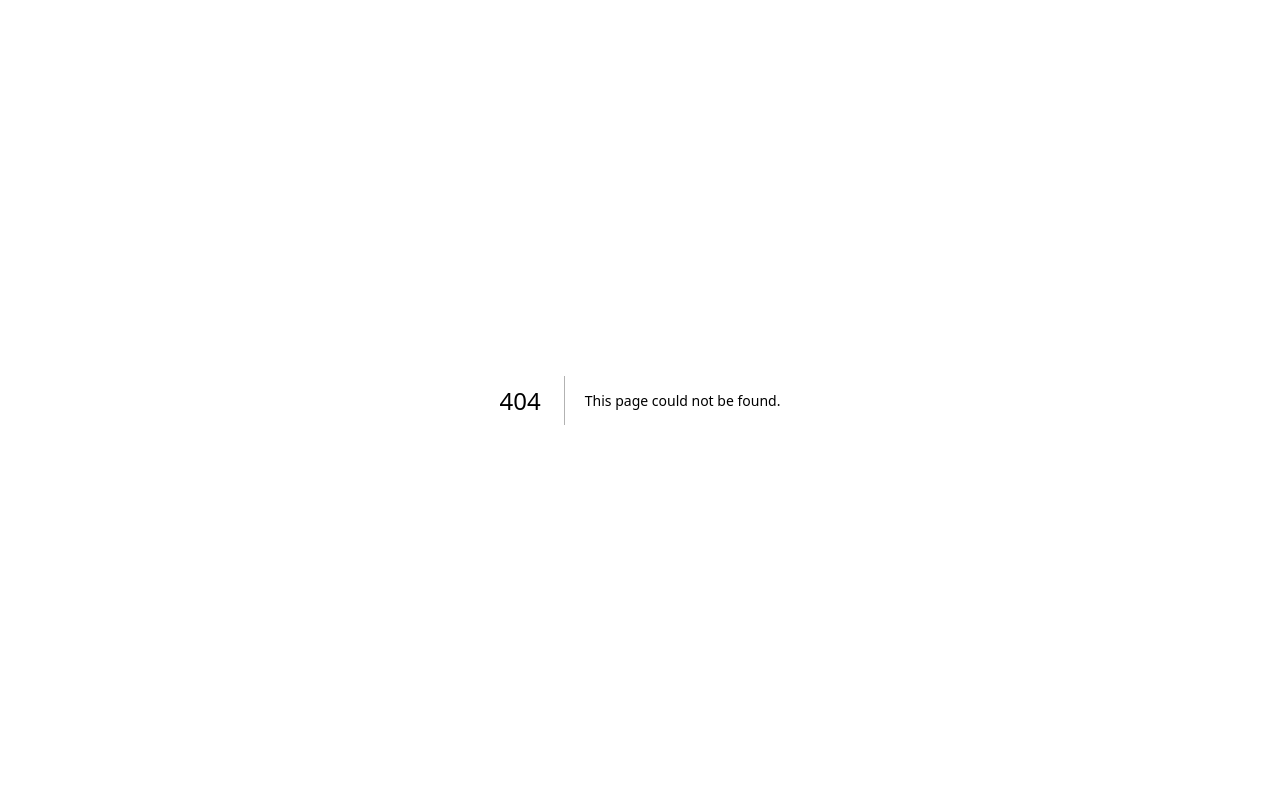
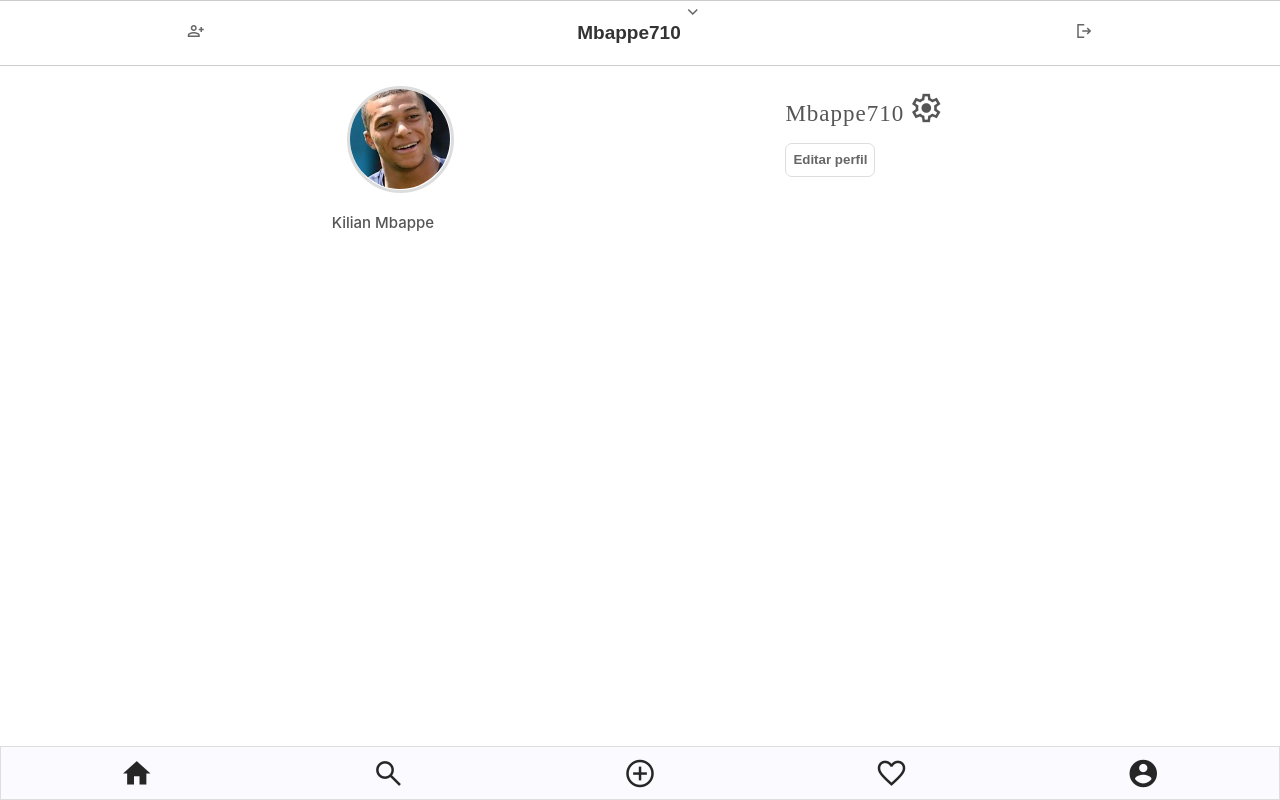
Before and after one commit to lefasom/my-red-social, a Next.js app: page /Perfil in a window 1280 px wide. Before the commit this address had no page. Built offline with nearby package versions, Linux system fonts and the light colour scheme.

Commit message:
add perfil de usuario

```diff
--- /dev/null
+++ b/components/Licencia.jsx
@@ -0,0 +1,65 @@
+import styles from '../styles/licencia.module.css'
+
+function Licencia() {
+	const PERFIL_VACIO = "photouser/perfil-vacio.jpg"
+	const userList = [
+		// {
+		// 	photo: "photouser/cr7.jpg",
+		// 	user: "CR7",
+		// 	name: "Cristiano",
+		// 	surname: "Ronaldo",
+
+		// },
+		// {
+		// 	photo: "photouser/messi.jpg",
+		// 	user: "M10",
+		// 	name: "Lionel",
+		// 	surname: "Messi",
+		// },
+		{
+			photo: "photouser/mbappe.jpg",
+			user: "Mbappe710",
+			name: "Kilian",
+			surname: "Mbappe",
+		},
+		// {
+		// 	photo: "photouser/neymar.jpg",
+		// 	user: "N10JR",
+		// 	name: "Neymar",
+		// 	surname: "JR",
+		// },
+		// {
+		// 	photo: "",
+		// 	user: "lefasom",
+		// 	name: "Leonardo",
+		// 	surname: "Sombra",
+		// },
+
+
+	]
+		return(<>
+			{userList.map((val,key)=>{
+				return(
+					<div className={styles.containerLicencia} key={key}>
+						<div className={styles.licencia}>
+							<div className={styles.licenciaLeft}>
+								<div className={styles.img}>
+									<img  src={val.photo || PERFIL_VACIO } alt={val.user} />
+								</div>
+							    <h4>{val.name} {val.surname}</h4>
+							</div>
+							<div className={styles.licenciaRight}>
+								<div className={styles.user}>
+									<h1>{val.user}</h1>
+									<span className="material-symbols-sharp">settings</span>
+								</div>
+								<button>Editar perfil</button>
+							</div>
+						</div>
+					</div>
+				)
+			})}
+		</>)
+}
+
+export default Licencia
--- /dev/null
+++ b/components/MenuUpPerfil.jsx
@@ -0,0 +1,63 @@
+import styles from '../styles/menuUpPerfil.module.css'
+import Link from 'next/link'
+
+function MenuUpPerfil(props) {
+	const userList = [
+		// {
+		// 	photo: "photouser/cr7.jpg",
+		// 	user: "CR7",
+		// 	name: "Cristiano",
+		// 	surname: "Ronaldo",
+
+		// },
+		// {
+		// 	photo: "photouser/messi.jpg",
+		// 	user: "M10",
+		// 	name: "Lionel",
+		// 	surname: "Messi",
+		// },
+		{
+			photo: "photouser/mbappe.jpg",
+			user: "Mbappe710",
+			name: "Kilian",
+			surname: "Mbappe",
+		},
+		// {
+		// 	photo: "photouser/neymar.jpg",
+		// 	user: "N10JR",
+		// 	name: "Neymar",
+		// 	surname: "JR",
+		// },
+		// {
+		// 	photo: "",
+		// 	user: "lefasom",
+		// 	name: "Leonardo",
+		// 	surname: "Sombra",
+		// },
+
+
+	]
+
+		return (
+			<>
+				<nav className={styles.containerMenuUpPerfil}>
+					<Link href="">
+						<span className="material-symbols-sharp">person_add</span>
+					</Link>
+					<div>
+						<h4>{userList.map((val)=>val.user)}</h4>
+						<Link href="">
+							<span className="material-symbols-sharp">expand_more</span>
+						</Link>
+					</div>
+					<Link href="/">
+						<span className="material-symbols-sharp">Logout</span>
+					</Link>
+				</nav>
+
+			</>
+		)
+
+}
+
+export default MenuUpPerfil
--- /dev/null
+++ b/pages/Perfil.jsx
@@ -0,0 +1,29 @@
+import Licencia from '../components/Licencia.jsx'
+import Menu from '../components/Menu.jsx'
+import MenuUpPerfil from '../components/MenuUpPerfil.jsx'
+import Head from 'next/head'
+
+
+function Perfil() {
+	return (
+		<>
+			<Head>
+				<meta charset="UTF-8" />
+				<meta name="viewport" content="width=device-width, initial-scale=1.0" />
+				<title>Chat</title>
+				<link rel="stylesheet" href="https://fonts.googleapis.com/css2?family=Material+Symbols+Outlined" />
+				<link rel="stylesheet" href="https://fonts.googleapis.com/css2?family=Material+Symbols+Sharp" />
+				<link rel="stylesheet" href="https://fonts.googleapis.com/css2?family=Material+Icons" />
+			</Head>
+			<Menu />
+			<MenuUpPerfil />
+			<Licencia />
+			<br/>
+			<br/>
+			<br/>
+
+		</>
+	)
+}
+
+export default Perfil
--- a/pages/index.js
+++ b/pages/index.js
@@ -11,6 +11,5 @@ export default function Index() {
     <link rel="stylesheet" href="https://fonts.googleapis.com/css2?family=Material+Icons" />
   </Head>
   <Home />
-  hola mundo
   </>)
 }
--- /dev/null
+++ b/styles/licencia.module.css
@@ -0,0 +1,133 @@
+.containerLicencia{
+	height:  210px;
+}
+.containerLicencia h4{
+	text-align: center;
+	display: flex;
+	/*width: 200px;*/
+	font-size: 	15px;
+	font-weight: 500;
+	color: #555;
+}
+
+.licencia{
+	display: flex;
+    justify-content: space-evenly;
+    padding-top: 20px;
+}
+.licenciaLeft .img{
+  width: 107px;
+  height: 107px;
+  border-radius: 50%;
+  margin-left: 15px;
+
+ border: 3px solid #ddd;
+
+}
+.licenciaLeft .user{
+	width: 142px;
+  height: 142px;
+  border-radius: 50%;
+ border: 3px solid transparent;
+  margin-left: 10px;
+
+
+}
+.licenciaLeft div span{
+	display: flex;
+	justify-content: center;
+ margin-top: -9px;
+  font-size: 155px;
+  color: #ddd;
+}
+
+.licenciaLeft div img{
+	display: flex;
+	margin: auto;
+  width: 100px;
+  height: 100px;
+  border-radius: 50%;
+  object-fit: cover;
+  color: #ddd;
+  margin-left:0px;
+}
+
+.licenciaRight div{
+	display: flex;
+
+}
+.licenciaRight div h1{
+	font-weight: 400;
+	font-family: serif;
+	letter-spacing: 1px;
+	font-size: 23px;
+	color: #555;
+
+  text-align: center;
+
+
+}
+.licenciaRight div span{
+	color: #555;
+	font-size: 34px;
+	padding: 5px;
+
+}
+.licenciaRight div span:hover{
+	color: #3f72ff;
+}
+.licenciaRight button{
+	width: 90px;
+	height: 34px;
+	border: 0;
+	border: 1px solid #ddd;
+	border-radius: 7px;
+	background-color: #fff;
+	font-weight: 700;
+	color: #666;
+}
+.licenciaRight.buttonBlue{
+	background-color: #3f72ff;
+	color: #fff;
+	border: 1px solid #fff;
+}
+.licenciaRight button:hover{
+	border: 2px solid #ddd;
+}
+.licenciaRight button:active{
+	border: 3px solid #3f72ff;
+}
+.modalBlock{
+	position: fixed;
+	width: 100%;
+	height: 72%;
+	background-color: rgba(0, 0, 0, .7);
+	display: flex;
+	flex-direction: column;
+	border: 1px solid #3f72ff;
+
+}
+.modalBlock .view{
+	border: 1px solid #3f72ff;
+
+	background-color: #fff;
+	width: 90%;
+	height: 70%;
+	margin: auto;
+
+
+}
+.modalHidden{
+display: none;
+
+}
+
+.modalBlock button{
+		margin: 0 20px;
+		font-size: 40px;
+		width: 25px;
+		border: 0;
+		cursor: pointer;
+		color: #fff;
+		background-color: transparent;
+}
--- /dev/null
+++ b/styles/menuUpPerfil.module.css
@@ -0,0 +1,33 @@
+.containerMenuUpPerfil{
+	display: flex;
+	justify-content: space-around;
+	align-items: center;
+	height: 66px;
+	border: 0;
+	border-bottom: 1px solid #ccc;
+	border-top: 1px solid #ccc;
+
+
+
+}
+.containerMenuUpPerfil span{
+	font-size: 20px;
+	color: #666;
+}
+.containerMenuUpPerfil span:hover{
+	color:  #3f72ff;
+}
+.containerMenuUpPerfil div h4{
+	font-family: sans-serif;
+	font-size: 19px;
+	color: #333;
+}
+.containerMenuUpPerfil div span{
+	padding-top: 5px;
+	margin-left: 2px;
+}
+
+
+.containerMenuUpPerfil div{
+	display: flex;
+}
```
